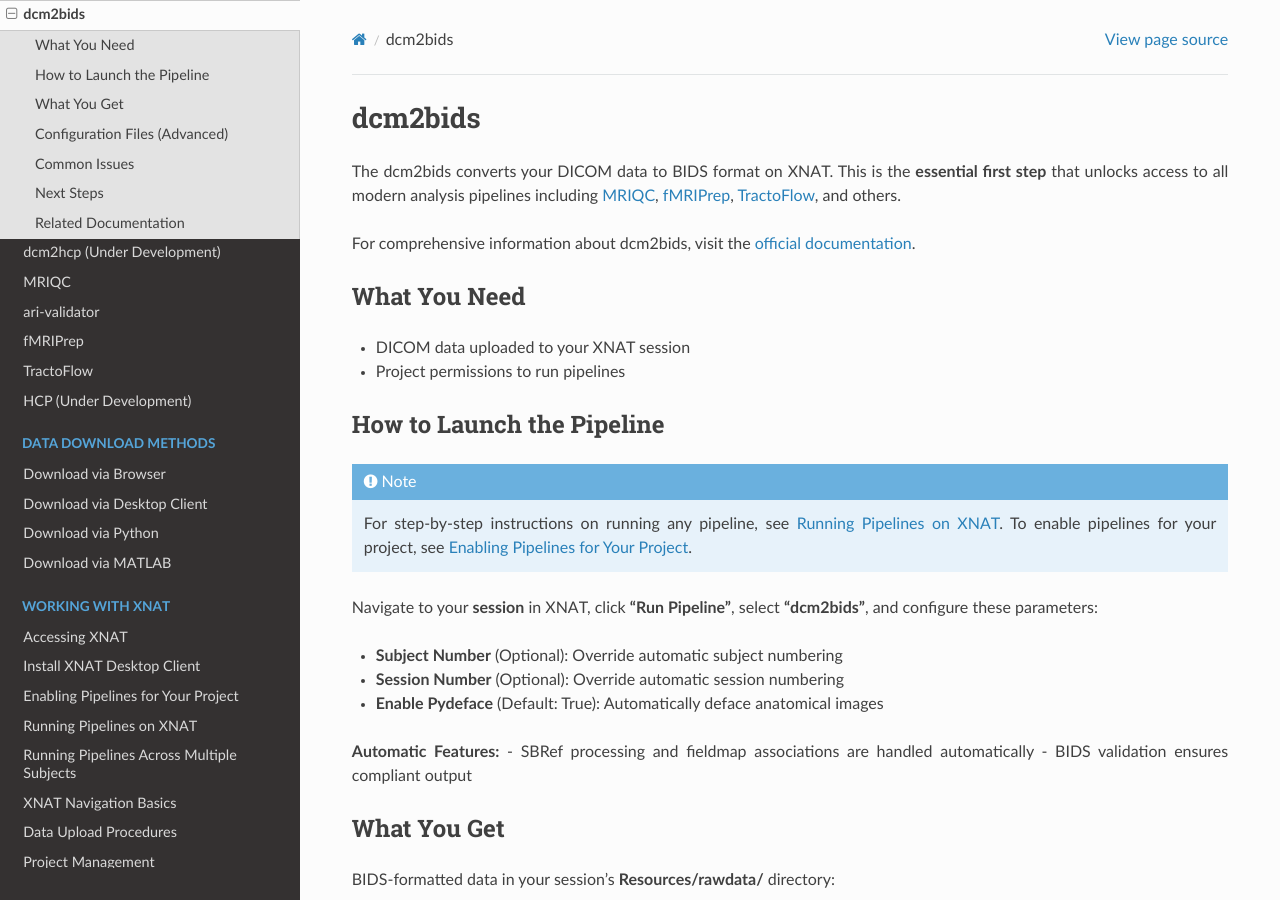
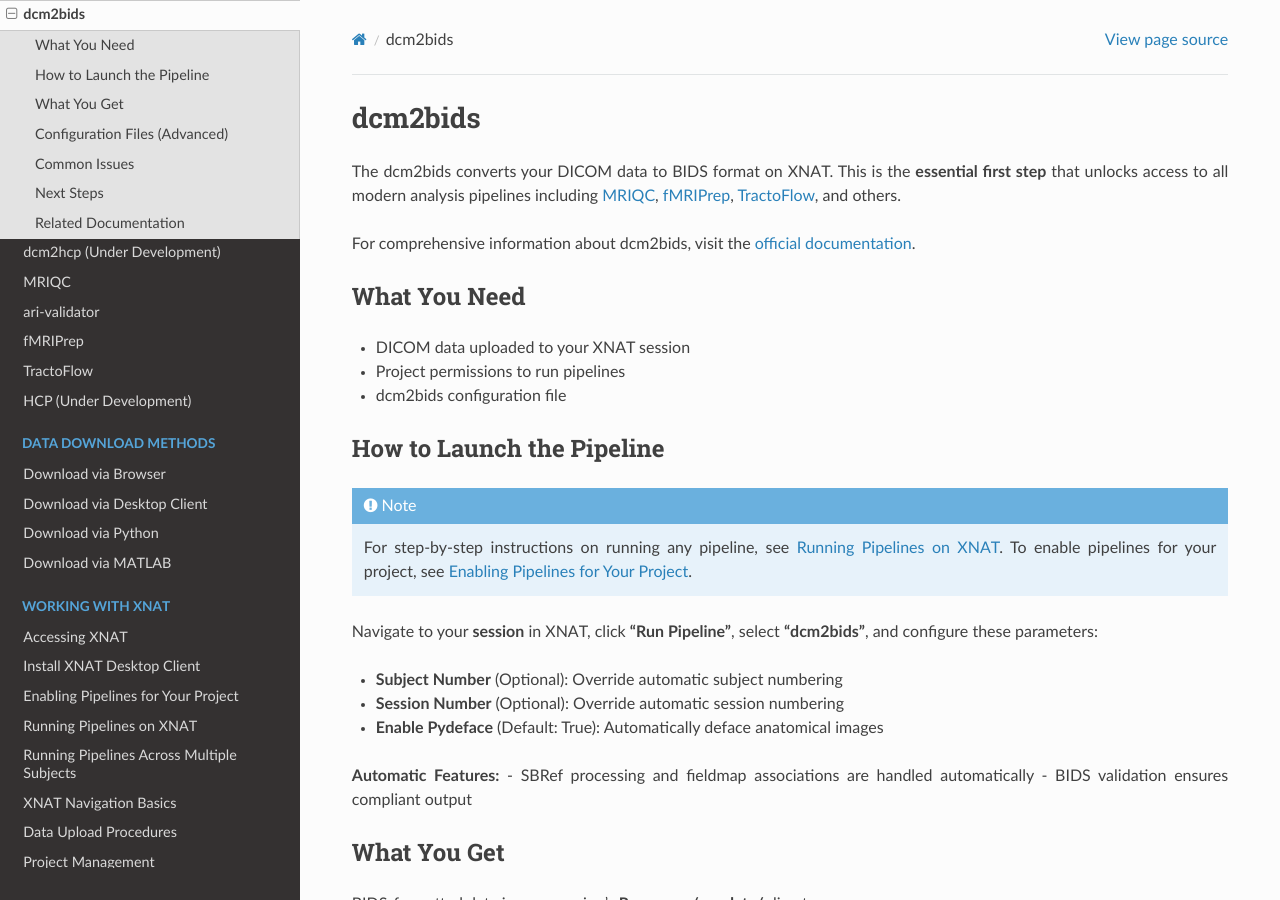
Before and after one commit to BioMedicalImaging-Core-NYUAD/xnat-docs, a Sphinx documentation site: the page built from docs/source/processing_pipelines/dcm2bids.rst, in a window 1280 px wide and 900 px high. Built offline with Sphinx 7.4.7 and the Read the Docs theme 3.1.0, drawn with Linux system fonts in a browser that asks for light colours.

Commit message:
Update dcm2bids.rst

```diff
--- a/docs/source/processing_pipelines/dcm2bids.rst
+++ b/docs/source/processing_pipelines/dcm2bids.rst
@@ -10,6 +10,7 @@
 
 - DICOM data uploaded to your XNAT session
 - Project permissions to run pipelines
+- dcm2bids configuration file
 
 
 How to Launch the Pipeline
```
